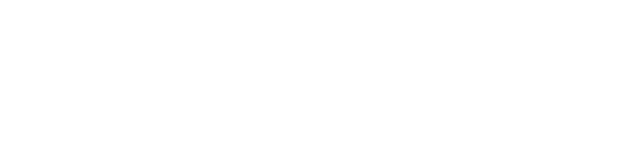
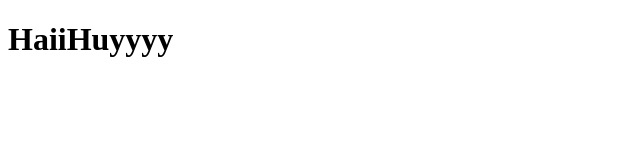
Before and after one commit to codetapacademy/my-cv-v2-starter, a plain HTML site: page web/index.html in a window 1280 px wide. Shown: the whole page, without its empty margins (0-640 px from the left). Drawn offline with Linux system fonts and the light colour scheme.

Commit message:
the first h1 in the industry

```diff
--- a/web/index.html
+++ b/web/index.html
@@ -4,6 +4,6 @@
     <title>My CV v2 - starter</title>
   </head>
   <body>
-    <!-- Change this file -->
+    <h1>HaiiHuyyyy</h1>
   </body>
 </html>
```
